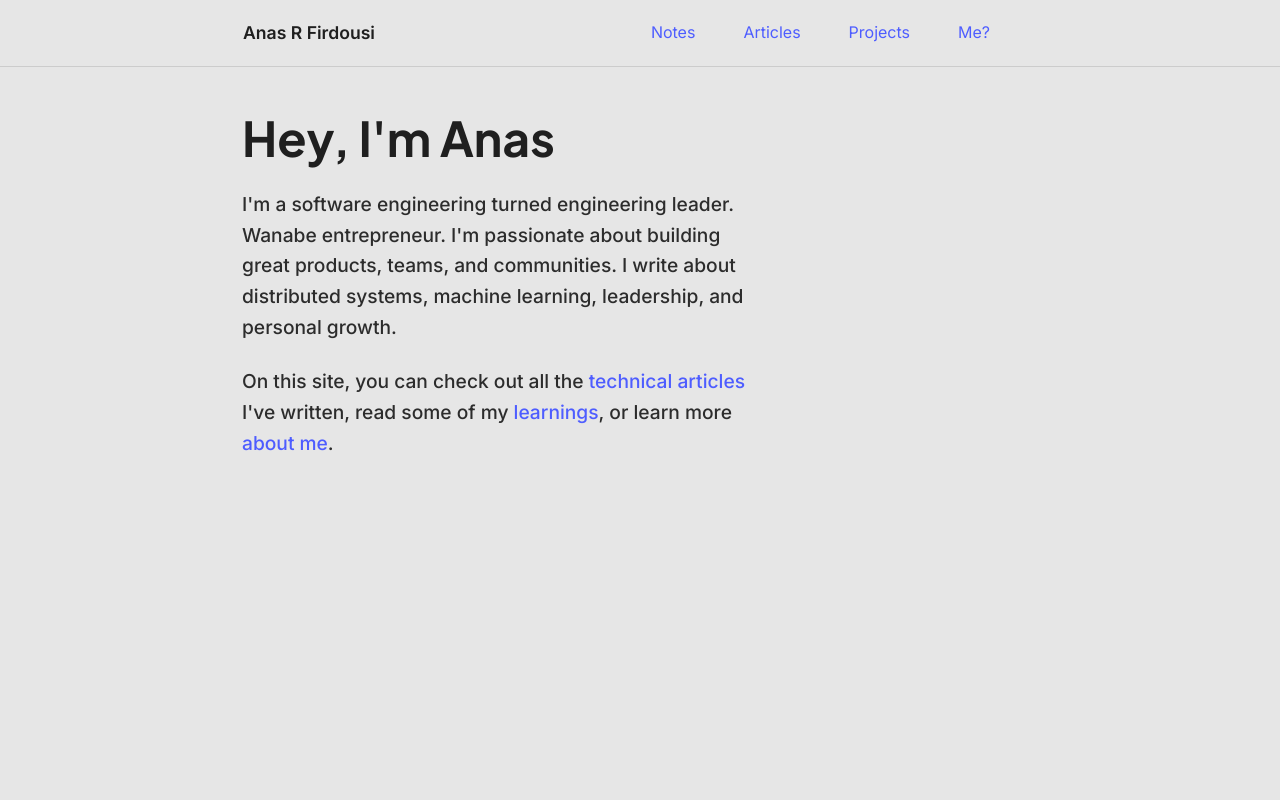
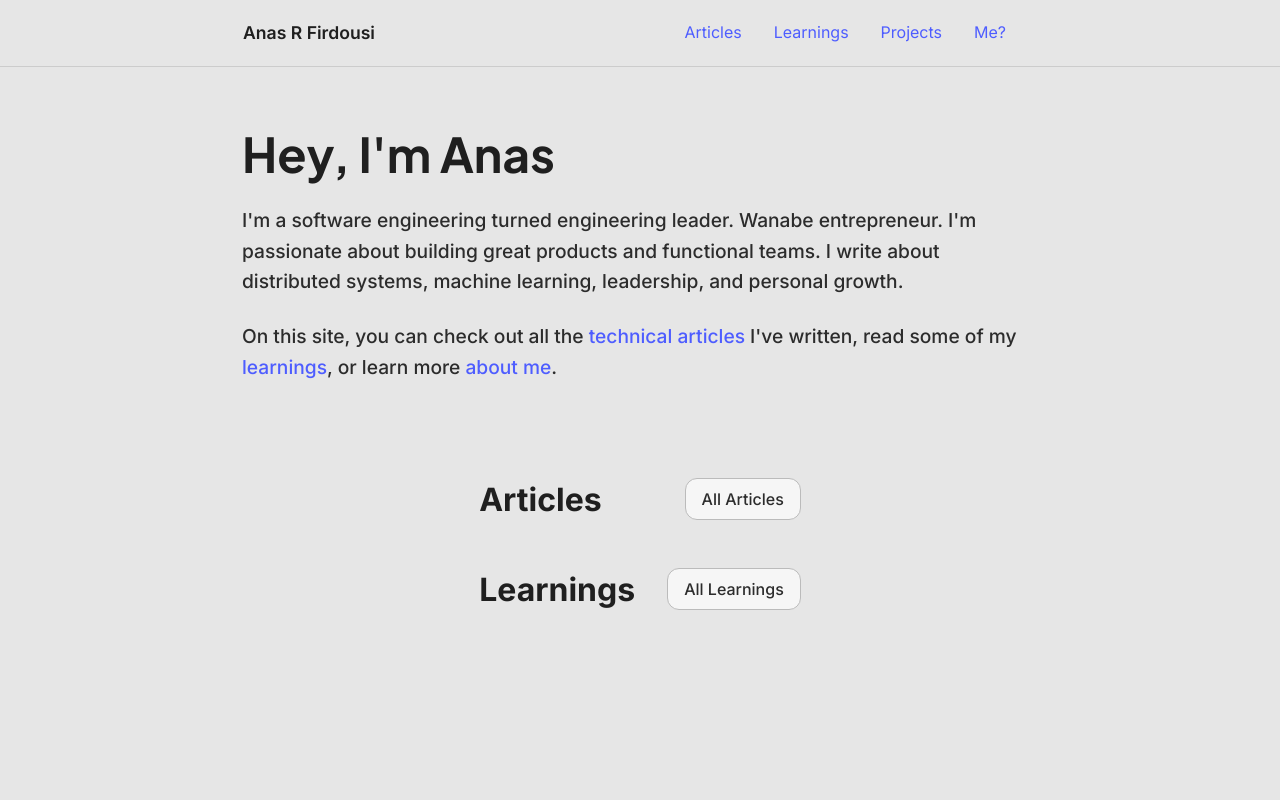
Before and after one commit to afirdousi/firdousi.com, a Next.js app: page / in a window 1280 px wide. Shown: the top 800 px of the page. Built offline with nearby package versions, Linux system fonts and the light colour scheme.

Commit message:
Added Heading component

```diff
--- /dev/null
+++ b/app/components/Heading.tsx
@@ -0,0 +1,23 @@
+import Link from 'next/link'; // Import Link from Next.js
+
+interface HeadingProps {
+    title: string;
+    buttonText?: string; // Optional if the button text might not always be provided
+    description?: string; // Optional if the description might not always be provided
+    slug?: string; // Optional if the slug might not always be provided
+}
+
+export const Heading: React.FC<HeadingProps> = ({ title, buttonText, description, slug }) => {
+    return (
+        <h2 className="home-heading">
+            <div className="title">{title}</div>
+            {description && <div className="description">{description}</div>}
+            {slug && (
+                // Apply the class directly to Link and remove <a>
+                <Link href={slug} className="button">
+                    {buttonText}
+                </Link>
+            )}
+        </h2>
+    );
+};
--- a/app/components/Navigation.tsx
+++ b/app/components/Navigation.tsx
@@ -1,8 +1,8 @@
 import Link from 'next/link';
 
 const mainNavItems = [
-    { url: '/notes', label: 'Notes' },
     { url: '/blog', label: 'Articles' },
+    { url: '/notes', label: 'Learnings' },
     { url: '/projects', label: 'Projects' },
     { url: '/me', label: 'Me?' },
 ];
--- a/app/globals.css
+++ b/app/globals.css
@@ -84,7 +84,7 @@
   --content-width: 860px;
   --content-width--small: 560px;
   --content-width--medium: 700px;
-  --navbar-height-small: 60px;
+  --navbar-height-small: 40px;
 
   --primary-color: var(--indigo);
 }
@@ -313,7 +313,7 @@ h3 code {
 
 @media screen and (min-width: 700px) {
   main {
-    margin-top: 2rem;
+    margin-top: 8rem;
   }
 
   h2 {
@@ -590,7 +590,7 @@ a.button:active {
   display: flex;
   align-items: center;
   justify-content: space-between;
-  gap: 3rem;
+  gap: 2rem;
   width: 100%;
   max-width: 350px;
   margin-left: 0.5rem;
@@ -977,7 +977,7 @@ p.hero-description {
 @media screen and (min-width: 700px) {
   .hero-wrapper {
     padding-top: 0;
-    grid-template-columns: 4fr 2fr;
+    /* grid-template-columns: 4fr 2fr; */
     align-items: center;
     gap: 1.5rem;
   }
@@ -1002,7 +1002,7 @@ p.hero-description {
   }
 
   .hero.index {
-    padding: 5rem 0 3rem;
+    padding: 0 0 3rem;
   }
 }
 
--- a/app/page.tsx
+++ b/app/page.tsx
@@ -1,4 +1,5 @@
 import Link from "next/link";
+import { Heading } from "./components/Heading";
 import { Hero } from "./components/Hero";
 
 export default function Home() {
@@ -8,7 +9,7 @@ export default function Home() {
         <div className="hero-wrapper">
           <Hero title="Hey, I'm Anas" index>
             <p className="hero-description">
-              I&apos;m a software engineering turned engineering leader. Wanabe entrepreneur. I&apos;m passionate about building great products, teams, and communities.
+              I&apos;m a software engineering turned engineering leader. Wanabe entrepreneur. I&apos;m passionate about building great products and functional teams.
               I write about distributed systems, machine learning, leadership, and personal growth.
             </p>
             <p className="hero-description">
@@ -18,15 +19,28 @@ export default function Home() {
               <Link href="/me">about me</Link>.
             </p>
           </Hero>
-          <div className="decoration">
-            {/* <img
+          {/* <div className="decoration">
+            <img
               src="/ram.png"
               alt="RAM Ram"
               className="image hero-image"
               title="RAM Ram"
-            /> */}
-          </div>
+            />
+          </div> */}
         </div>
+      </div>
+
+      <div className="container">
+        <section className="segment first">
+          <Heading title="Articles" slug="/articles" buttonText="All Articles" description={undefined} />
+          {/* <Posts data={notes} newspaper /> */}
+        </section>
+
+        <section className="segment first">
+          <Heading title="Learnings" slug="/learnings" buttonText="All Learnings" description={undefined} />
+          {/* <Posts data={notes} newspaper /> */}
+        </section>
+
       </div>
     </div>
   );
```
